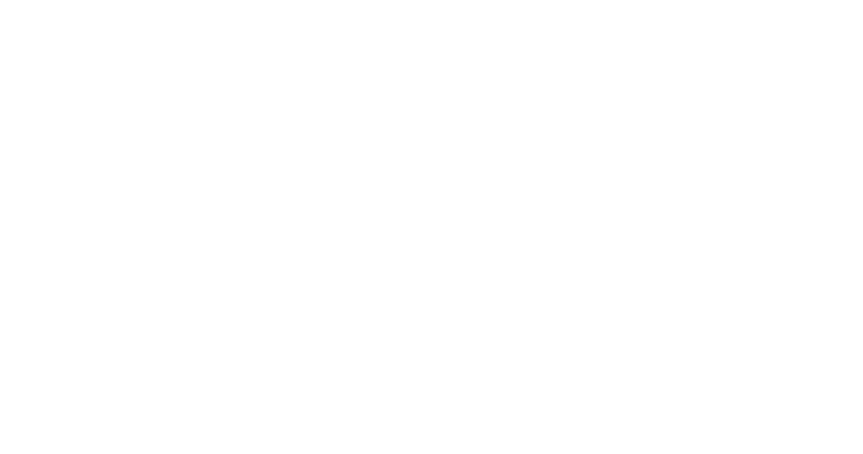
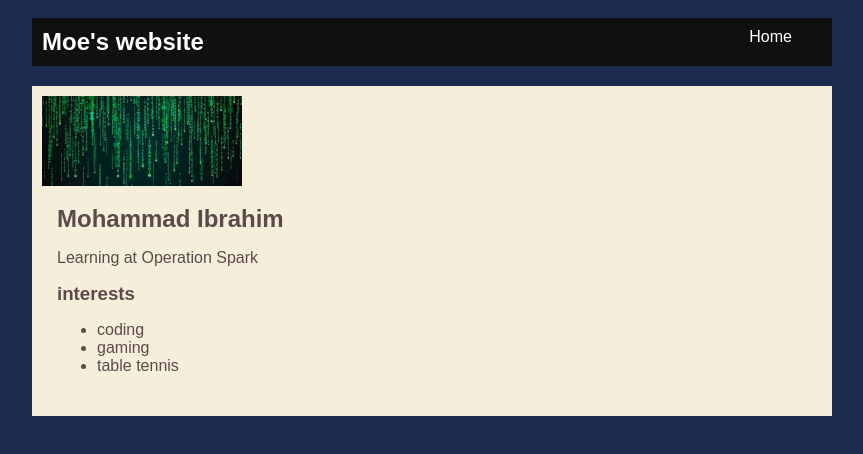
Before and after one commit to MohammadIbrahim5044/MohammadIbrahim5044.github.io, a plain HTML site: page index.html in a window 1280 px wide. Shown: the whole page, without its empty margins (208-1071 px from the left). Drawn offline with Linux system fonts and the light colour scheme.

Commit message:
add index.html and css files

```diff
--- a/index.html
+++ b/index.html
@@ -1,13 +1,42 @@
 <!DOCTYPE html>
 <html>
   <head>
-    <title>CHANGE ME</title>
+    <title>Moe's website</title>
+    <link rel="stylesheet" href="style.css" />
   </head>
 
   <body>
     <!-- All content goes here -->
     <div id="all-contents">
-
+      <nav>
+        <h1>Moe's website</h1>
+        <ul id="nav-ul">
+          <li class="nav-li">
+            <a href="index.html">Home</a>
+          </li>
+          <li class="nav-li">
+             <a href="portfolio.html"></a>
+          </li>
+        </ul>
+      </nav>
+      <main>
+        <!-- sidebar section -->
+        <div class="sidebar">
+          <img class="sidebar-img" src="./project-instructions/img/ pic.jpeg">
+        <!-- content section -->
+        <div class="content">
+          <h2>Mohammad Ibrahim</h2>
+          <p>Learning at Operation Spark</p>
+          <div id="elements">
+            <h3>interests</h3>
+            <ul>
+              <li>coding</li>
+              <li>gaming</li>
+              <li>table tennis</li>
+            </ul>
+          </div>
+        </div>
+      </main>
     </div>
   </body>
 </html>
--- a/style.css
+++ b/style.css
@@ -0,0 +1,77 @@
+body {
+    background: rgb(29, 42, 80);
+    color: rgb(92, 74, 74);
+    padding: 10px;
+    font-family: Arial, sans-serif;
+}
+
+#all-contents {
+    max-width: 800px;
+    margin: auto;
+}
+
+/* navigation menu */
+nav {
+    background: rgb(16, 17, 14);
+    margin: 0 auto;
+    display: flex;
+    padding: 10px;
+    margin-bottom: 20px;
+}
+
+h1 {
+    display: flex;
+    align-items: center;
+    color: white;
+    flex: 1;
+    margin: 0;
+}
+
+#nav-ul {
+    list-style-type: none;
+    margin: 0;
+    padding: 0;
+    display: flex;
+}
+
+.nav-li {
+    display: inline-block;
+    padding: 0 10px;
+}
+
+a {
+    text-decoration: none;
+    color: #fff;
+}
+
+/* main container area beneath menu */
+main {
+    background: rgb(245, 238, 219);
+    display: flex;
+    margin-top: 20px;
+}
+
+.sidebar {
+    margin-right: 25px;
+    padding: 10px;
+}
+
+.sidebar-img {
+    width: 200px;
+}
+
+.content {
+    flex: 1;
+    padding: 15px;
+}
+
+/* interests section styles */
+#interests {
+    border: 4px silver ridge;
+    padding: 8px;
+    margin-top: 20px;
+}
+
+h2, h3 {
+    margin: 0px;
+}
```
Also changed, not shown: project-instructions/img/ pic.jpeg (added).
